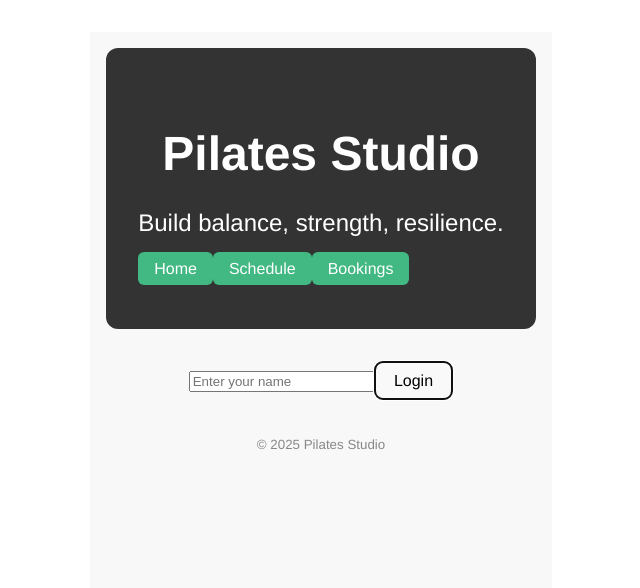
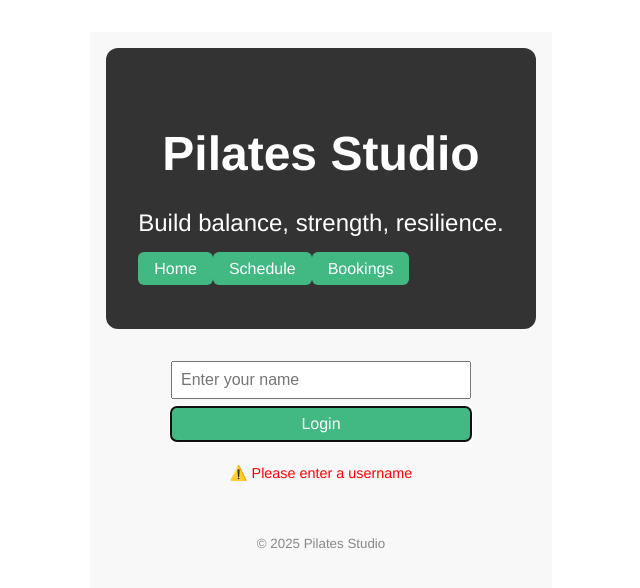
Before and after one commit to deliapater/Pilates-Studio-App, a Vue app: page /login in a window 1280 px wide. Both pictures are taken after a click on the button "Login". Shown: the top 588 px of the page, without its empty margins (319-959 px from the left). Built offline with nearby package versions, Linux system fonts and the light colour scheme.

Commit message:
adds validation

```diff
--- a/src/components/Login.vue
+++ b/src/components/Login.vue
@@ -1,7 +1,8 @@
 <template>
-    <div>
+    <div class="login-container">
         <input v-model="username" placeholder="Enter your name" />
         <button @click="login">Login</button>
+        <p v-if="error" class="error">{{ error }}</p>
     </div>
 </template>
 <script setup>
@@ -12,11 +13,52 @@ import { useUserStore } from '../stores/userStore'
 const router = useRouter()
 const userStore = useUserStore()
 const username = ref('')
+const error = ref('')
 
 const login = () => {
-    if (username.value.trim()) {
-        userStore.login(username.value)
-        router.push('/bookings')
+    error.value = ''
+    const trimmedName = username.value.trim()
+    if (!trimmedName) {
+        error.value = '⚠️ Please enter a username'
+        return
     }
+    if (trimmedName.length < 3) {
+        error.value = '⚠️ Username must be at least 3 characters'
+        return
+    }
+    userStore.login(trimmedName)
+    router.push('/bookings')
 }
 </script>
+<style scoped>
+.login-container {
+  display: flex;
+  flex-direction: column;
+  gap: 0.5rem;
+  max-width: 300px;
+  margin: 2rem auto;
+}
+
+input {
+  padding: 0.5rem;
+  font-size: 1rem;
+}
+
+button {
+  padding: 0.5rem;
+  background-color: #42b883;
+  color: white;
+  border: none;
+  border-radius: 6px;
+  cursor: pointer;
+}
+
+button:hover {
+  background-color: #36976c;
+}
+
+.error {
+  color: red;
+  font-size: 0.9rem;
+}
+</style>
```
